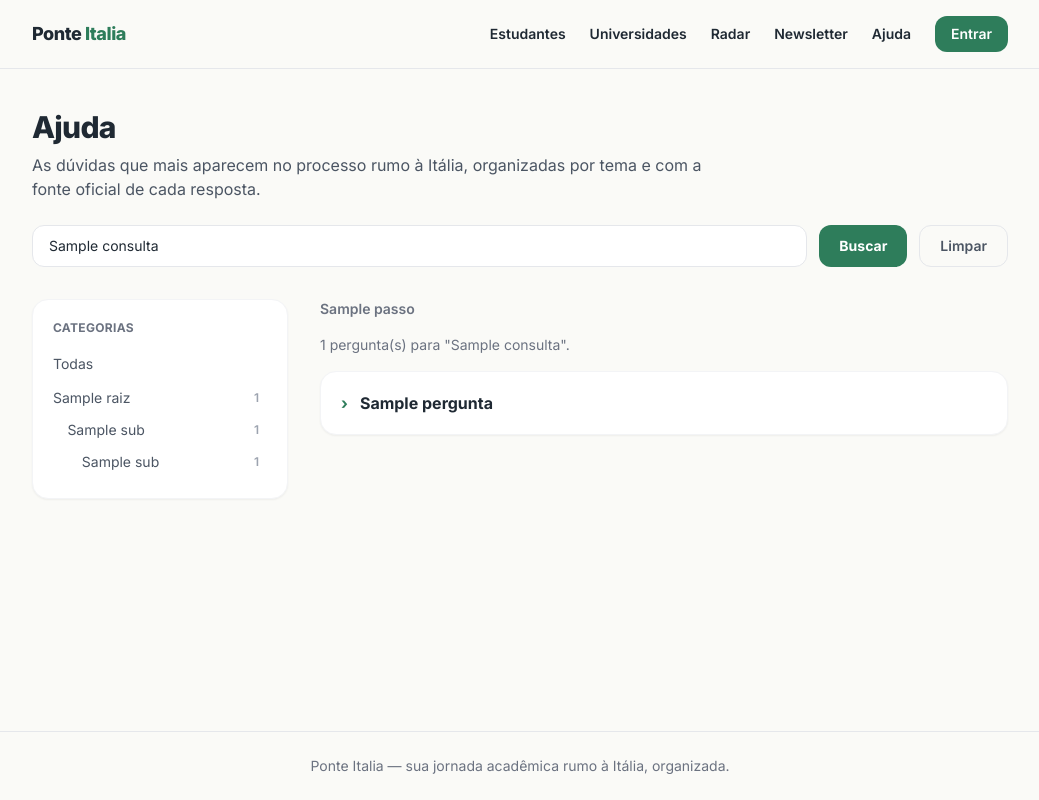
After one commit to julianosfreitas/scrapping_italy, a FastAPI app: template api/app/templates/ajuda.html in a window 1280 px wide. The commit adds this page. Shown: the whole page, without its empty margins (120-1159 px from the left). Run offline with FastAPI, Linux system fonts and the light colour scheme; the template is opened without the code that fills it: most values are stand-ins (such as "Sample title", 1, 10 or a date in 2020); parts of the project's set-up code (start-up, migrations or seed data) failed here and were passed over; some libraries are stand-ins or nearby versions.

Commit message:
feat(web): aba de ajuda com árvore navegável, trilha e busca

```diff
--- /dev/null
+++ b/api/app/templates/ajuda.html
@@ -0,0 +1,113 @@
+{% extends "base.html" %}
+{% block titulo %}Ajuda — Ponte Italia{% endblock %}
+
+{% macro menu_categoria(item, nivel) %}
+<li>
+  <a href="/ajuda?categoria={{ item.id }}{% if consulta %}&q={{ consulta }}{% endif %}"
+     style="padding-left: {{ nivel * 0.9 }}rem"
+     class="flex items-center justify-between gap-2 rounded-lg py-1.5 pr-2 text-sm
+            hover:text-verde focus:outline-none focus:ring-2 focus:ring-verde
+            {{ 'font-bold text-verde' if item.id == categoria_ativa else 'text-gray-600' }}">
+    <span>{{ item.nome }}</span>
+    <span class="shrink-0 text-xs font-semibold text-gray-400">{{ item.total_perguntas }}</span>
+  </a>
+  {% if item.subcategorias %}
+  <ul>
+    {% for sub in item.subcategorias %}{{ menu_categoria(sub, nivel + 1) }}{% endfor %}
+  </ul>
+  {% endif %}
+</li>
+{% endmacro %}
+
+{% block conteudo %}
+<h1 class="text-3xl font-extrabold tracking-tight">Ajuda</h1>
+<p class="mt-2 text-gray-600 max-w-2xl">
+  As dúvidas que mais aparecem no processo rumo à Itália, organizadas por tema
+  e com a fonte oficial de cada resposta.
+</p>
+
+<form method="get" action="/ajuda" role="search" class="mt-6 flex flex-wrap gap-3">
+  <label class="sr-only" for="q">Buscar no FAQ</label>
+  <input id="q" name="q" type="search" value="{{ consulta }}"
+         placeholder="visto, tradução, bolsa, ISEE…"
+         class="flex-1 min-w-[16rem] rounded-xl border border-gray-200 px-4 py-2.5 text-sm
+                focus:outline-none focus:ring-2 focus:ring-verde focus:border-verde">
+  {% if categoria_ativa %}<input type="hidden" name="categoria" value="{{ categoria_ativa }}">{% endif %}
+  <button class="rounded-xl bg-verde px-5 py-2.5 text-sm font-bold text-white
+                 hover:opacity-90 focus:outline-none focus:ring-2 focus:ring-verde
+                 focus:ring-offset-2 transition-opacity">Buscar</button>
+  {% if consulta or categoria_ativa %}
+  <a href="/ajuda" class="rounded-xl border border-gray-200 px-5 py-2.5 text-sm font-semibold
+                          text-gray-600 hover:border-verde/40 focus:outline-none
+                          focus:ring-2 focus:ring-verde">Limpar</a>
+  {% endif %}
+</form>
+
+<div class="mt-8 grid gap-8 md:grid-cols-[16rem_1fr]">
+  <nav aria-label="Categorias do FAQ"
+       class="rounded-2xl bg-white border border-gray-100 p-5 shadow-sm h-fit">
+    <h2 class="text-xs font-bold uppercase tracking-wide text-gray-500">Categorias</h2>
+    <ul class="mt-3 space-y-0.5">
+      <li>
+        <a href="/ajuda{% if consulta %}?q={{ consulta }}{% endif %}"
+           class="block rounded-lg py-1.5 text-sm hover:text-verde focus:outline-none
+                  focus:ring-2 focus:ring-verde
+                  {{ 'text-gray-600' if categoria_ativa else 'font-bold text-verde' }}">
+          Todas
+        </a>
+      </li>
+      {% for raiz in arvore %}{{ menu_categoria(raiz, 0) }}{% endfor %}
+    </ul>
+  </nav>
+
+  <section>
+    {% if trilha %}
+    <nav aria-label="Trilha" class="mb-4 text-sm font-semibold text-gray-500">
+      {% for passo in trilha %}
+        {%- if not loop.first %} <span aria-hidden="true">›</span> {% endif -%}
+        <a href="/ajuda?categoria={{ passo.id }}"
+           class="hover:text-verde focus:outline-none focus:ring-2 focus:ring-verde rounded">
+          {{ passo.nome }}</a>
+      {%- endfor %}
+    </nav>
+    {% endif %}
+
+    <p class="text-sm text-gray-500">
+      {{ perguntas | length }} pergunta(s)
+      {%- if consulta %} para "{{ consulta }}"{% endif %}.
+    </p>
+
+    <div class="mt-4 space-y-3">
+      {% for p in perguntas %}
+      <details class="group rounded-2xl bg-white border border-gray-100 p-5 shadow-sm
+                      open:border-verde/40 transition-colors">
+        <summary class="cursor-pointer font-bold leading-snug list-none flex gap-3
+                        focus:outline-none focus:ring-2 focus:ring-verde rounded">
+          <span aria-hidden="true" class="text-verde transition-transform group-open:rotate-90">›</span>
+          <span>{{ p.pergunta }}</span>
+        </summary>
+        <div class="mt-3 pl-6 text-sm text-gray-600 leading-relaxed">
+          <p>{{ p.resposta }}</p>
+          {% if p.fontes %}
+          <p class="mt-3 flex flex-wrap gap-2">
+            {% for fonte in p.fontes %}
+            <a href="{{ fonte }}" target="_blank" rel="noopener"
+               class="rounded-full bg-verde-claro text-verde px-3 py-1 text-xs font-semibold
+                      hover:opacity-80 focus:outline-none focus:ring-2 focus:ring-verde">
+              fonte oficial ↗
+            </a>
+            {% endfor %}
+          </p>
+          {% endif %}
+        </div>
+      </details>
+      {% else %}
+      <p class="rounded-2xl bg-white border border-gray-100 p-6 text-gray-500">
+        Nada encontrado{% if consulta %} para "{{ consulta }}"{% endif %}.
+        Tente outro termo ou navegue pelas categorias.
+      </p>
+      {% endfor %}
+    </div>
+  </section>
+</div>
+{% endblock %}
--- a/api/app/templates/base.html
+++ b/api/app/templates/base.html
@@ -32,6 +32,7 @@
         <a href="/universidades" class="hover:text-verde transition-colors">Universidades</a>
         <a href="/radar" class="hover:text-verde transition-colors">Radar</a>
         <a href="/newsletter" class="hover:text-verde transition-colors">Newsletter</a>
+        <a href="/ajuda" class="hover:text-verde transition-colors">Ajuda</a>
         <a id="nav-login" href="/login"
            class="rounded-xl bg-verde px-4 py-2 text-white hover:opacity-90 transition-opacity">Entrar</a>
       </div>
```
Also changed, not shown: api/app/routers/paginas.py (+34 -0 lines), api/tests/test_rotas_faq.py (added, +126 -0 lines).
